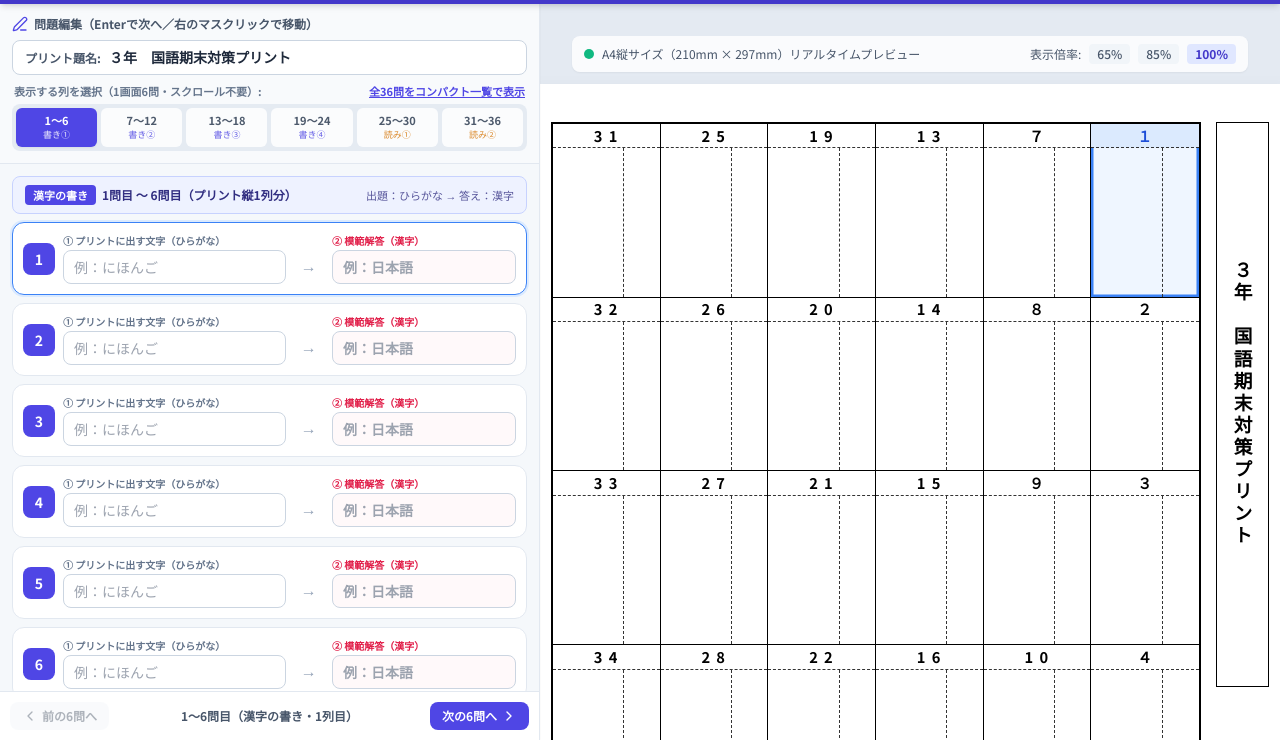
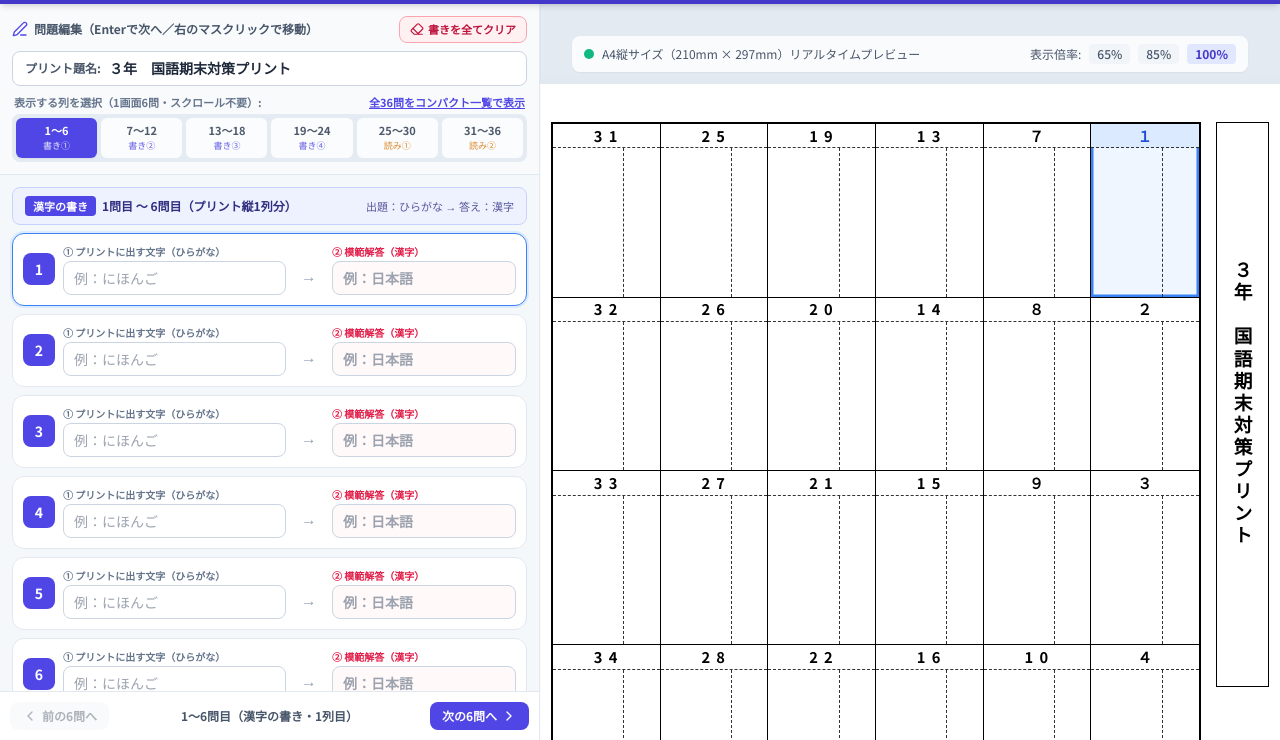
Before and after one commit to datutahai5-cell/kimatu-kanji, a plain HTML site: page index.html in a window 1280 px wide. Shown: the part 60-800 px from the top of the page. Drawn offline with nearby package versions, Linux system fonts and the light colour scheme.

Commit message:
漢字の書き（1〜24問）を一括クリアするボタンを追加

```diff
--- a/index.html
+++ b/index.html
@@ -340,6 +340,10 @@
                         <i data-lucide="edit-3" class="w-4 h-4 text-indigo-600"></i>
                         <span>問題編集（Enterで次へ／右のマスクリックで移動）</span>
                     </span>
+                    <button onclick="clearWritingQuestions()" class="flex items-center gap-1 px-2.5 py-1 rounded-lg bg-rose-50 hover:bg-rose-100 border border-rose-300 text-rose-700 text-[11px] font-bold transition cursor-pointer">
+                        <i data-lucide="eraser" class="w-3.5 h-3.5"></i>
+                        書きを全てクリア
+                    </button>
                 </div>
 
                 <!-- プリントタイトルカスタム入力 -->
@@ -966,6 +970,21 @@ function getOrCreateSheet() {
         }
 
         // 入力値の更新とプレビュー即時反映
+        // 漢字の書き（1〜24問）の出題・答えを一括クリア
+        function clearWritingQuestions() {
+            if (!confirm('漢字の書き（1〜24問）の出題と答えをすべて消します。よろしいですか？')) return;
+            const data = getCurrentData();
+            data.questions.forEach(q => {
+                if (q.type === 'writing') {
+                    q.prompt = '';
+                    q.answer = '';
+                }
+            });
+            renderInputs();
+            renderPreview();
+            if (typeof lucide !== 'undefined') lucide.createIcons();
+        }
+
         function updateQuestion(index, field, value) {
             const data = getCurrentData();
             data.questions[index][field] = value;
```
